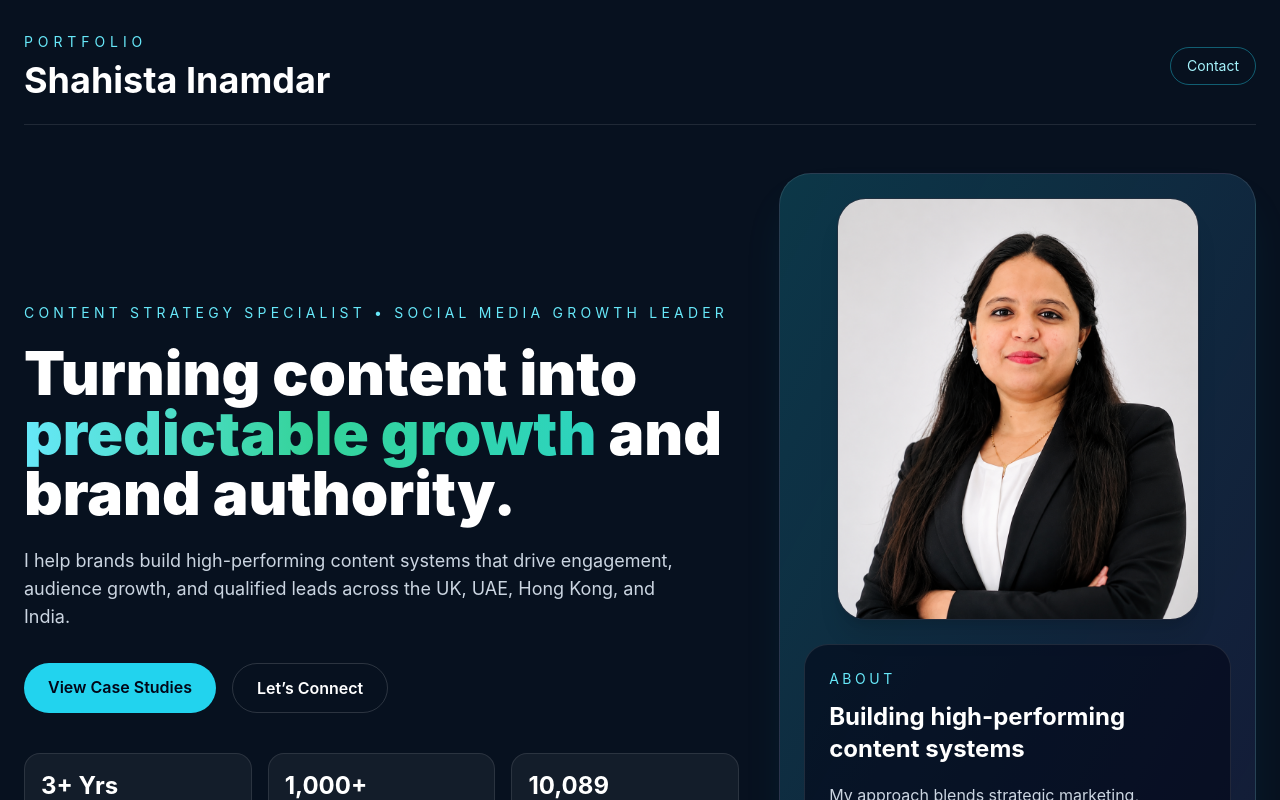
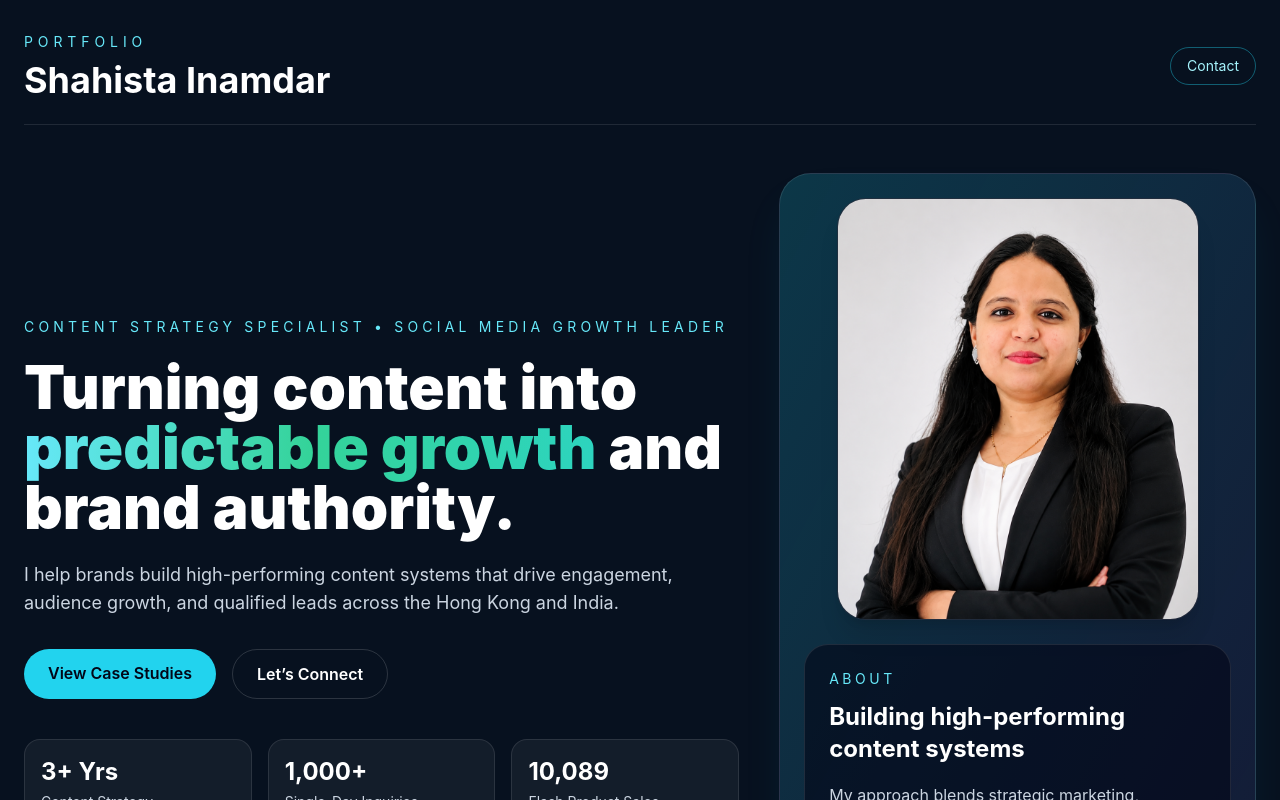
Before and after one commit to Sid7172/Shahista-Portfolio, a Next.js app: page / in a window 1280 px wide. Shown: the top 800 px of the page. Built offline with nearby package versions, Linux system fonts and the light colour scheme.

Commit message:
update portfolio

```diff
--- a/app/page.js
+++ b/app/page.js
@@ -148,7 +148,7 @@ export default function Home() {
 
             <p className="mt-6 max-w-2xl text-base leading-8 text-slate-300 md:text-lg">
               I help brands build high-performing content systems that drive engagement,
-              audience growth, and qualified leads across the UK, UAE, Hong Kong, and India.
+              audience growth, and qualified leads across the Hong Kong and India.
             </p>
 
             <div className="mt-8 flex flex-wrap gap-4">
```
